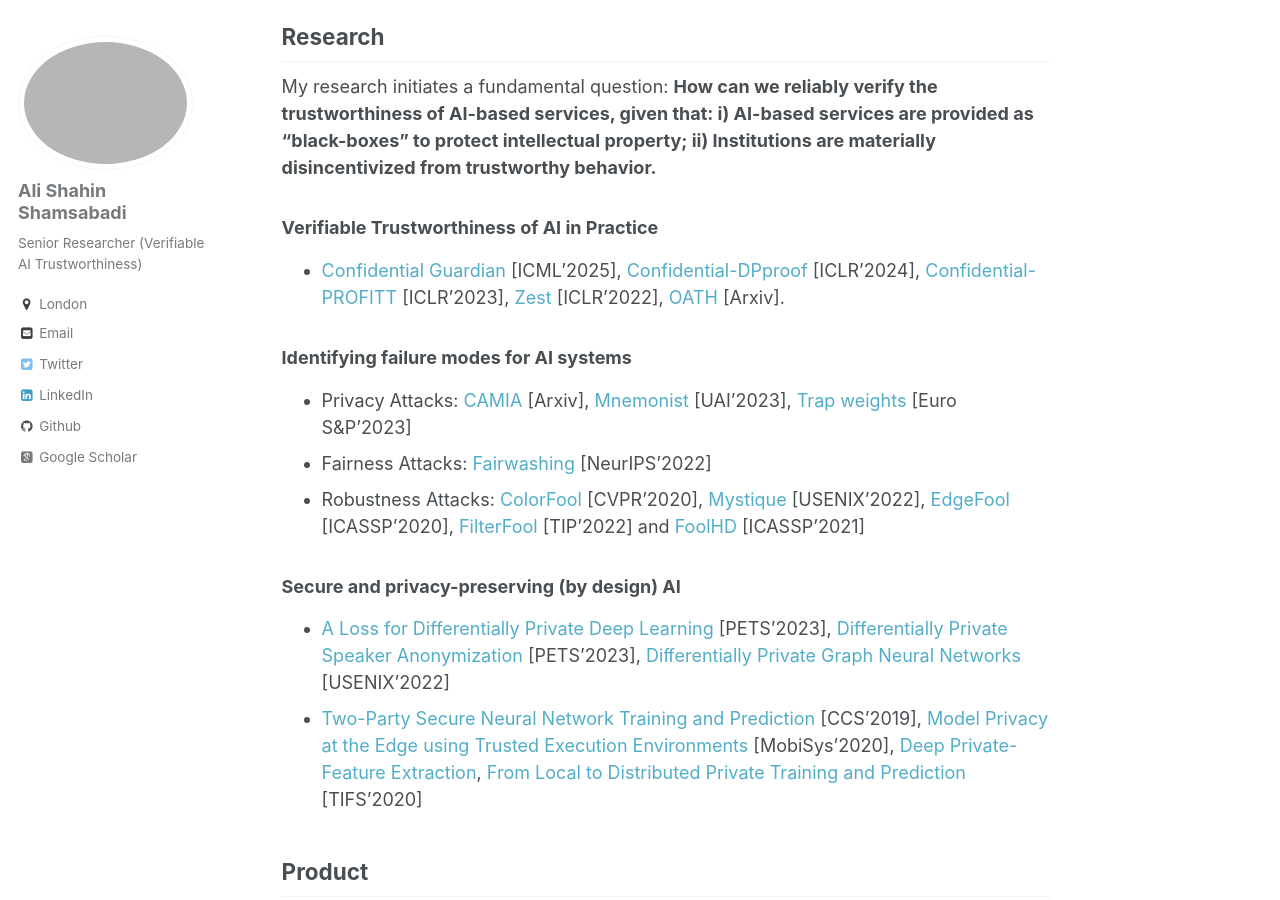
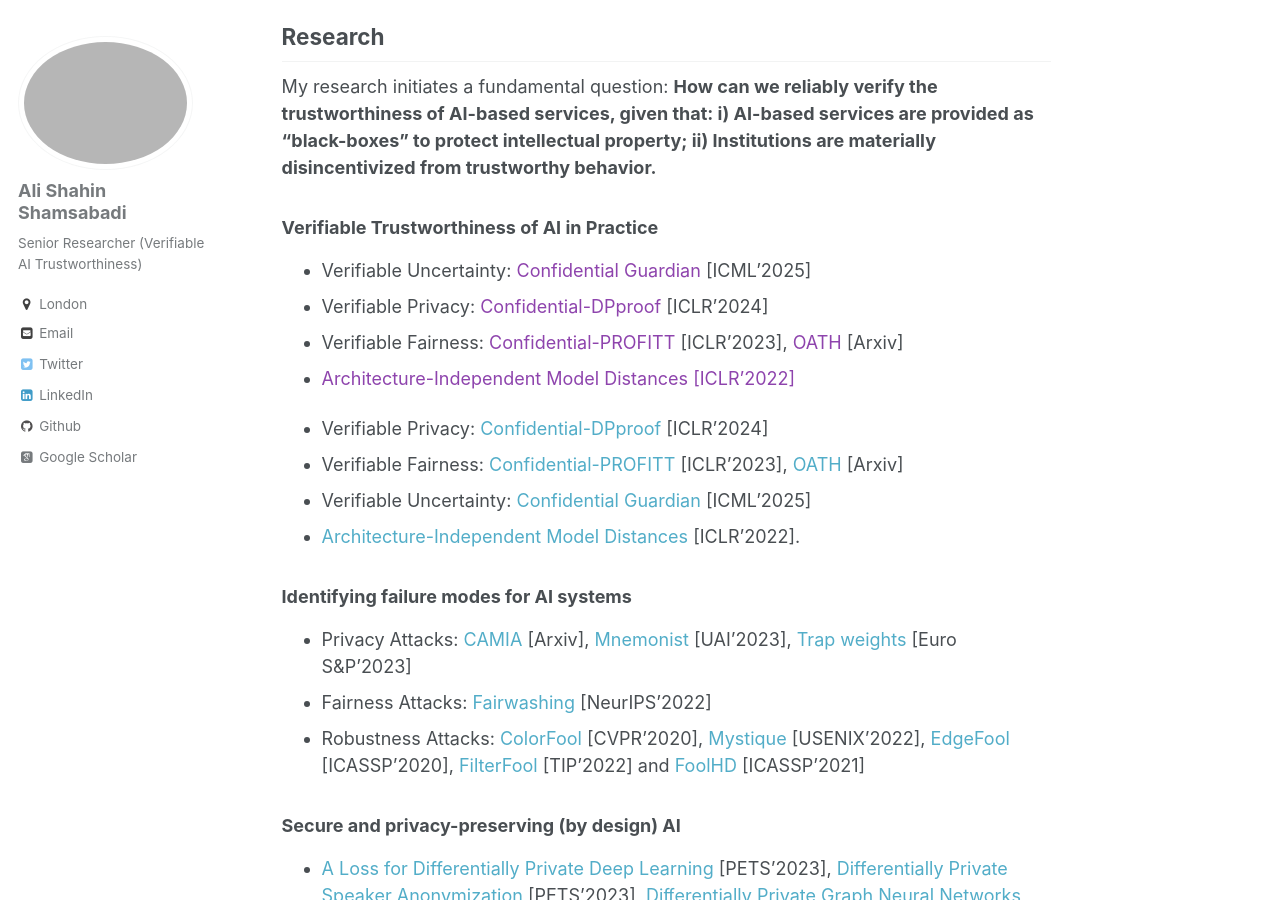
Before and after one commit to AliShahin/AliShahin.github.io, a Jekyll site: the page built from _pages/about.md, in a window 1280 px wide and 900 px high, scrolled down 704 px. Built offline with Jekyll 4.4.1, drawn with Linux system fonts in a browser that asks for light colours; some web fonts are replaced.

Commit message:
Update about.md

```diff
--- a/_pages/about.md
+++ b/_pages/about.md
@@ -51,7 +51,17 @@ My research initiates a fundamental question:
 <b> How can we reliably verify the trustworthiness of AI-based services, given that: i) AI-based services are provided as “black-boxes” to protect intellectual property; ii) Institutions are materially disincentivized from trustworthy behavior. </b>
 
 ### Verifiable Trustworthiness of AI in Practice
-- [Confidential Guardian](https://arxiv.org/pdf/2505.23968) [ICML'2025], [Confidential-DPproof](https://openreview.net/pdf?id=PQY2v6VtGe) [ICLR'2024], [Confidential-PROFITT](https://openreview.net/forum?id=iIfDQVyuFD) [ICLR'2023], [Zest](https://openreview.net/forum?id=OUz_9TiTv9j) [ICLR'2022], [OATH](https://arxiv.org/pdf/2410.02777) [Arxiv].
+- Verifiable Uncertainty: <a href="https://arxiv.org/pdf/2505.23968" style="color:#8e44ad;">Confidential Guardian</a> [ICML'2025]
+- Verifiable Privacy: <a href="https://openreview.net/pdf?id=PQY2v6VtGe" style="color:#8e44ad;">Confidential-DPproof</a> [ICLR'2024]
+- Verifiable Fairness: <a href="https://openreview.net/forum?id=iIfDQVyuFD" style="color:#8e44ad;">Confidential-PROFITT</a> [ICLR'2023], <a href="https://arxiv.org/pdf/2410.02777" style="color:#8e44ad;">OATH</a> [Arxiv]
+- <a href="https://openreview.net/forum?id=OUz_9TiTv9j" style="color:#8e44ad;">Architecture-Independent Model Distances [ICLR'2022]</a>
+
+
+
+- Verifiable Privacy: [Confidential-DPproof](https://openreview.net/pdf?id=PQY2v6VtGe) [ICLR'2024]
+- Verifiable Fairness: [Confidential-PROFITT](https://openreview.net/forum?id=iIfDQVyuFD) [ICLR'2023], [OATH](https://arxiv.org/pdf/2410.02777) [Arxiv]
+- Verifiable Uncertainty: [Confidential Guardian](https://arxiv.org/pdf/2505.23968) [ICML'2025]
+- [Architecture-Independent Model Distances](https://openreview.net/forum?id=OUz_9TiTv9j) [ICLR'2022].
 
 ### Identifying failure modes for AI systems
 - Privacy Attacks: [CAMIA](https://arxiv.org/pdf/2409.13745) [Arxiv], [Mnemonist](https://openreview.net/pdf?id=oVn5GLyONY) [UAI'2023], [Trap weights](https://arxiv.org/pdf/2112.02918.pdf) [Euro S&P'2023]
```
